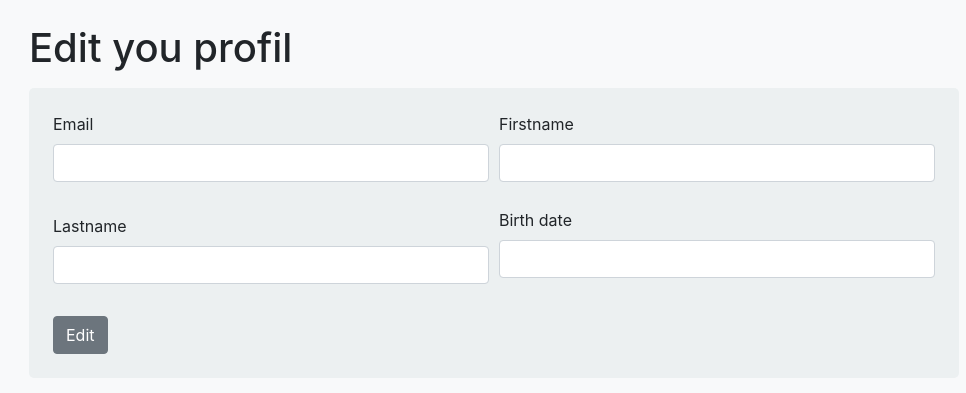
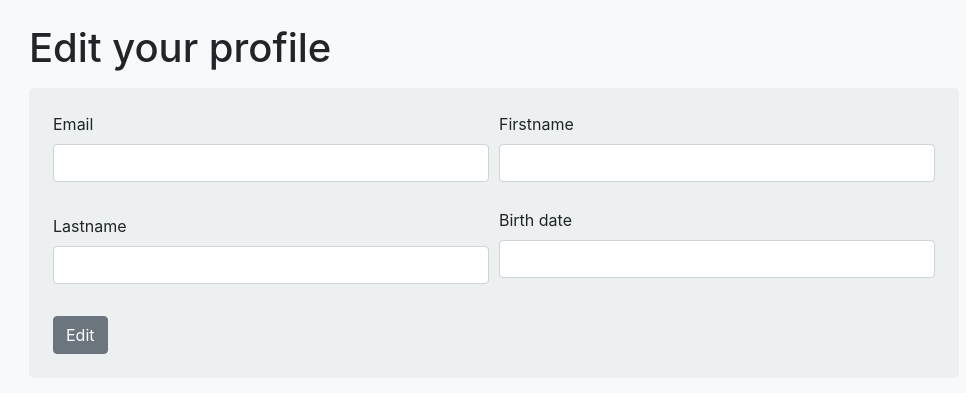
Before and after one commit to AdrienGeoorge/symfonyGames, a Symfony app: template templates/user/edit.html.twig in a window 1280 px wide. Shown: the part 80-473 px from the top of the page, without its empty margins (146-1112 px from the left). Run offline with Twig, Linux system fonts and the light colour scheme; the template is opened without the code that fills it, so the values that code supplies are empty; form fields are guessed from the names that the template uses; some libraries are stand-ins or nearby versions.

Commit message:
Small changes

```diff
--- a/templates/game/index.html.twig
+++ b/templates/game/index.html.twig
@@ -3,7 +3,7 @@
 {% block title %}Game Controller{% endblock %}
 
 {% block body %}
-    <h1>Game</h1>
+    <h1>Games</h1>
     <div class="grid-3">
         {% for game in games %}
             <div class="img" style="background-image: url(https://i.picsum.photos/id/157/605/400.jpg);"></div>
--- a/templates/user/edit.html.twig
+++ b/templates/user/edit.html.twig
@@ -2,7 +2,7 @@
 {% block title %}Edit User{% endblock %}
 
 {% block body %}
-    <h1>Edit you profil</h1>
+    <h1>Edit your profile</h1>
 
     <div class="box p-4 mt-3">
         {{ form_start(form) }}
```
